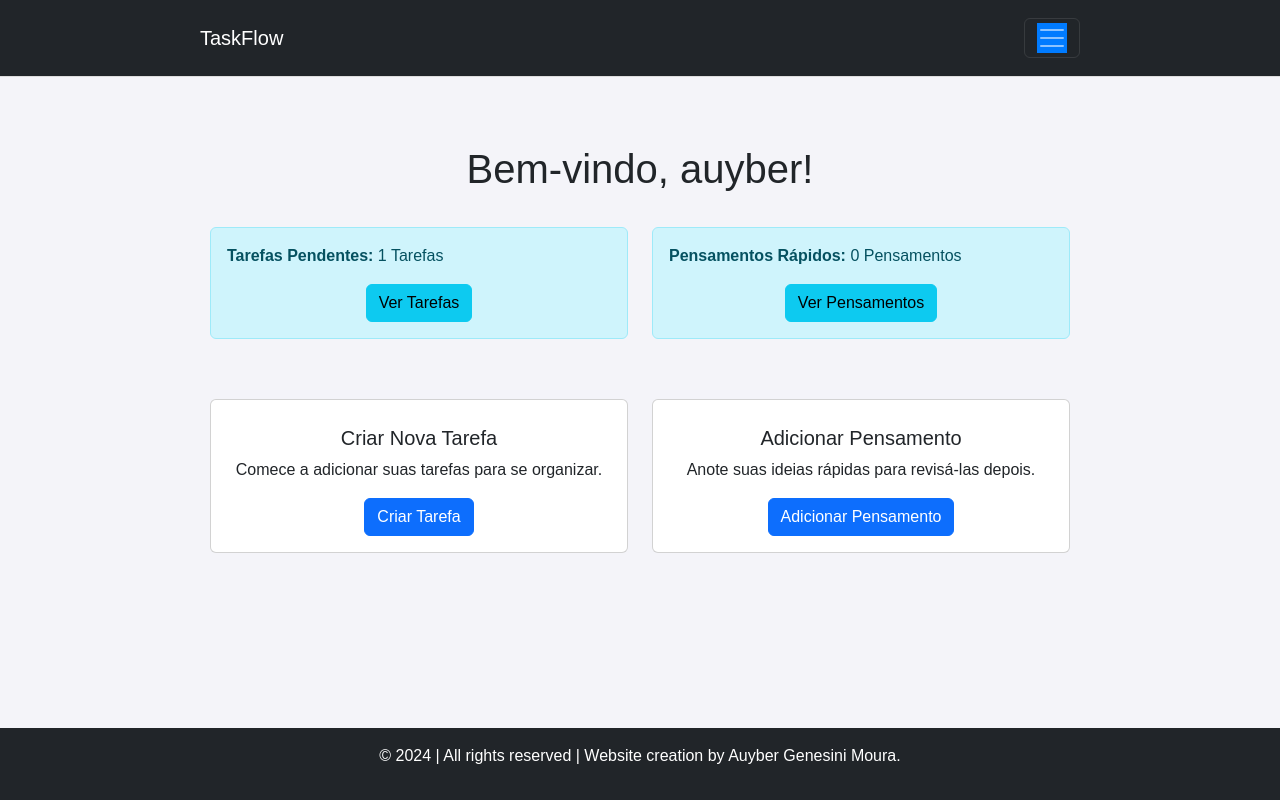
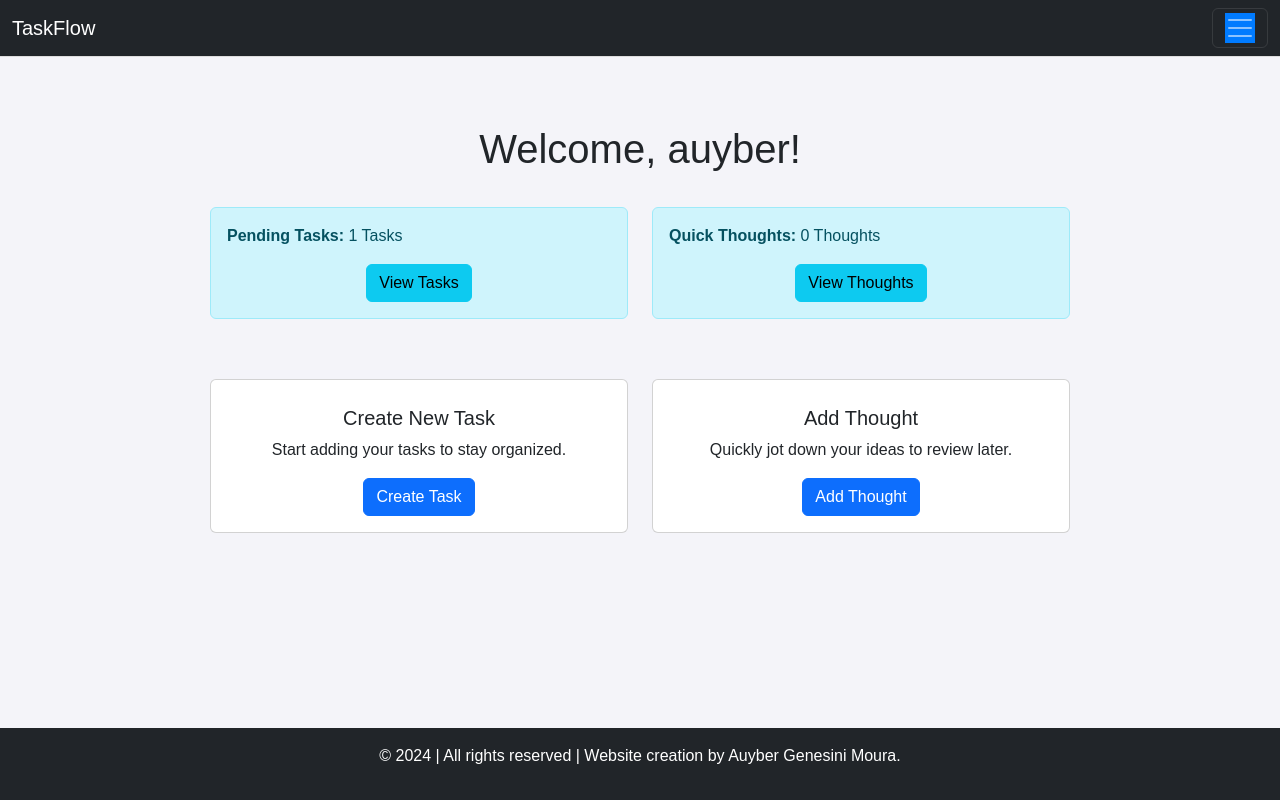
Before and after one commit to auyber/TaskFlow, a Flask app: page /index in a window 1280 px wide. Run offline with Flask 3, Linux system fonts and the light colour scheme; a user stored in the database is signed in.

Commit message:
feat: last updates

```diff
--- a/app/auth.py
+++ b/app/auth.py
@@ -6,7 +6,7 @@
 
 auth = Blueprint('auth', __name__)
 
-# Rota para registro de novo usuário
+# Route for registering a new user
 @auth.route('/register', methods=['GET', 'POST'])
 def register():
     form = RegistrationForm()
@@ -19,7 +19,7 @@
         return redirect(url_for('auth.login'))
     return render_template('register.html', form=form)
 
-# Rota para login de usuário
+# Route for user login
 @auth.route('/login', methods=['GET', 'POST'])
 def login():
     form = LoginForm()
@@ -33,7 +33,7 @@
             flash('Login unsuccessful. Check email and password.', 'danger')
     return render_template('login.html', form=form)
 
-# Rota para logout de usuário
+# Route for user logout
 @auth.route('/logout')
 def logout():
     logout_user()
--- a/app/routes.py
+++ b/app/routes.py
@@ -6,20 +6,18 @@
 from .forms import LoginForm, RegistrationForm, QuickThoughtForm, TaskForm
 
 def init_routes(app):
-    # Filtro customizado para 'yesno'
+    # Custom filter for 'yesno'
     @app.template_filter('yesno')
     def yesno_filter(value):
-        return "Concluída" if value else "Não concluída"
+        return "Completed" if value else "Not completed"
 
-    # Página inicial
-    # Página inicial
+    # Home Page
     @app.route('/index')
     @login_required
     def index():
-        tasks = Task.query.filter_by(user_id=current_user.id).all()  # Obtém todas as tarefas do usuário
-        thoughts = QuickThought.query.filter_by(user_id=current_user.id).all()  # Obtém todos os pensamentos do usuário
+        tasks = Task.query.filter_by(user_id=current_user.id).all()  # Get all user's tasks
+        thoughts = QuickThought.query.filter_by(user_id=current_user.id).all()  # Get all user's thoughts
         return render_template('index.html', tasks=tasks, thoughts=thoughts)
-
 
     # Login
     @app.route('/', methods=['GET', 'POST'])
@@ -34,10 +32,10 @@
                 login_user(user)
                 return redirect(url_for('index'))
             else:
-                flash("Usuário ou senha incorretos. Tente novamente.", "error")
+                flash("Incorrect username or password. Please try again.", "error")
         return render_template('login.html', form=form)
 
-    # Registro de usuários
+    # User Registration
     @app.route('/register', methods=['GET', 'POST'])
     def register():
         if current_user.is_authenticated:
@@ -53,10 +51,10 @@
             existing_email = User.query.filter_by(email=email).first()
 
             if existing_user:
-                flash("Nome de usuário já cadastrado!", "error")
+                flash("Username already taken!", "error")
                 return redirect(url_for('register'))
             elif existing_email:
-                flash("Email já cadastrado!", "error")
+                flash("Email already registered!", "error")
                 return redirect(url_for('register'))
 
             hashed_password = generate_password_hash(password, method='sha256')
@@ -65,19 +63,19 @@
             db.session.commit()
 
             login_user(new_user)
-            flash("Cadastro realizado com sucesso!", "success")
+            flash("Registration successful!", "success")
             return redirect(url_for('index'))
 
         return render_template('register.html', form=form)
 
-    # Tarefas
+    # Tasks
     @app.route('/tasks', methods=['GET', 'POST'])
     @login_required
     def tasks():
         user_tasks = Task.query.filter_by(user_id=current_user.id).all()
         form = TaskForm()
 
-        # Se o formulário for enviado, tratamos a edição
+        # If the form is submitted, handle editing
         if form.validate_on_submit():
             task_id = request.form.get('task_id')
             task = Task.query.get_or_404(task_id)
@@ -85,8 +83,8 @@
             task.description = form.description.data
             db.session.commit()
 
-            flash("Tarefa editada com sucesso!", "edit_task_success")
-            return redirect(url_for('tasks'))  # Volta para a página de tarefas
+            flash("Task updated successfully!", "edit_task_success")
+            return redirect(url_for('tasks'))  # Go back to tasks page
 
         return render_template('tasks.html', tasks=user_tasks, form=form)
 
@@ -103,8 +101,8 @@
             db.session.add(new_task)
             db.session.commit()
 
-            flash("Tarefa criada com sucesso!", "create_task_success")
-            return redirect(url_for('tasks'))  # Redireciona para a lista de tarefas
+            flash("Task created successfully!", "create_task_success")
+            return redirect(url_for('tasks'))  # Redirect to the tasks list
 
         return render_template('create_task.html', form=form)
 
@@ -114,46 +112,46 @@
         task = Task.query.get_or_404(task_id)
 
         if task.user_id != current_user.id:
-            flash("Você não tem permissão para editar esta tarefa.", "error")
+            flash("You do not have permission to edit this task.", "error")
             return redirect(url_for('tasks'))
 
-        # Captura os dados do formulário inline
+        # Capture form data inline
         title = request.form.get('title')
         description = request.form.get('description')
 
-        # Atualiza os campos da tarefa
+        # Update task fields
         if title and description:
             task.title = title
             task.description = description
             db.session.commit()
-            flash("Tarefa editada com sucesso!", "success")
+            flash("Task updated successfully!", "success")
         else:
-            flash("Todos os campos são obrigatórios!", "error")
+            flash("All fields are required!", "error")
 
         return redirect(url_for('tasks'))
 
-        # Preenche o formulário com os dados da tarefa para edição
+        # Pre-fill the form with the task data for editing
         form.title.data = task.title
         form.description.data = task.description
         return render_template('tasks.html', form=form, task=task)
 
-    # Deletar tarefas
+    # Delete tasks
     @app.route('/task/delete/<int:task_id>', methods=['POST'])
     @login_required
     def delete_task(task_id):
         task = Task.query.get_or_404(task_id)
 
         if task.user_id != current_user.id:
-            flash("Você não tem permissão para excluir essa tarefa.", "danger")
+            flash("You do not have permission to delete this task.", "danger")
             return redirect(url_for('tasks'))
 
         db.session.delete(task)
         db.session.commit()
 
-        flash("Tarefa excluída com sucesso!", "delete_task_success")
-        return redirect(url_for('tasks'))  # Redireciona para a página de tarefas após exclusão
+        flash("Task deleted successfully!", "delete_task_success")
+        return redirect(url_for('tasks'))  # Redirect to the tasks page after deletion
 
-    # Pensamentos Rápidos
+    # Quick Thoughts
     @app.route('/quick-thought', methods=['GET', 'POST'])
     @login_required
     def quick_thought():
@@ -165,40 +163,38 @@
             new_thought = QuickThought(content=content, user_id=current_user.id)
             db.session.add(new_thought)
             db.session.commit()
-            flash("Pensamento adicionado com sucesso!", "success")
+            flash("Thought added successfully!", "success")
             return redirect(url_for('quick_thought'))
 
         thoughts = QuickThought.query.filter_by(user_id=current_user.id).all()
         return render_template('quick_thought.html', form=form, thoughts=thoughts, editing_thought_id=editing_thought_id)
-
 
     @app.route('/quick-thought/edit/<int:thought_id>', methods=['POST'])
     @login_required
     def edit_thought(thought_id):
         thought = QuickThought.query.get_or_404(thought_id)
         if thought.user_id != current_user.id:
-            flash("Você não tem permissão para editar este pensamento.", "error")
+            flash("You do not have permission to edit this thought.", "error")
             return redirect(url_for('quick_thought'))
 
         content = request.form.get('content')
         if content:
             thought.content = content
             db.session.commit()
-            flash("Pensamento atualizado com sucesso!", "success")
+            flash("Thought updated successfully!", "success")
         return redirect(url_for('quick_thought'))
-
 
     @app.route('/quick-thought/delete/<int:thought_id>', methods=['POST'])
     @login_required
     def delete_thought(thought_id):
         thought = QuickThought.query.get_or_404(thought_id)
         if thought.user_id != current_user.id:
-            flash("Você não tem permissão para excluir este pensamento.", "error")
+            flash("You do not have permission to delete this thought.", "error")
             return redirect(url_for('quick_thought'))
 
         db.session.delete(thought)
         db.session.commit()
-        flash("Pensamento excluído com sucesso!", "success")
+        flash("Thought deleted successfully!", "success")
         return redirect(url_for('quick_thought'))
 
     @app.route('/contact')
--- a/app/static/css/styles.css
+++ b/app/static/css/styles.css
@@ -1,6 +1,6 @@
 /* styles.css */
 
-/* Estilo geral */
+/* General style */
 body {
     font-family: Arial, sans-serif;
     background-color: #f4f4f9;
@@ -11,14 +11,14 @@
     min-height: 100vh;
 }
 
-/* Cabeçalho */
+/* Header */
 h2, h3 {
     color: #333;
     text-align: center;
     margin-top: 20px;
 }
 
-/* Formulário */
+/* Form style */
 form {
     max-width: 500px;
     margin: 0 auto;
@@ -60,7 +60,7 @@
     background-color: #0056b3;
 }
 
-/* Lista de tarefas e pensamentos */
+/* Task and quick thought list */
 ul {
     list-style-type: none;
     padding: 0;
@@ -85,7 +85,7 @@
     color: #0056b3;
 }
 
-/* Mensagens de sucesso e erro */
+/* Success and error messages */
 .success {
     color: green;
     font-weight: bold;
@@ -98,32 +98,32 @@
 
 /* Navbar */
 .navbar {
-    background-color: #f8f9fa; /* Cor de fundo mais clara */
-    border-bottom: 1px solid #ddd; /* Adiciona uma borda sutil */
+    background-color: #f8f9fa; /* Lighter background color */
+    border-bottom: 1px solid #ddd; /* Adds a subtle border */
 }
 
 .navbar-nav .nav-link {
-    color: #495057 !important; /* Cor mais suave para links */
+    color: #495057 !important; /* Softer link color */
 }
 
 .navbar-nav .nav-link:hover {
     color: #007bff !important;
 }
 
-/* Estilo do menu expansível */
+/* Expandable menu style */
 .navbar-toggler-icon {
     background-color: #007bff;
 }
 
-/* Layout de página */
+/* Page layout */
 .container {
     max-width: 900px;
     margin: 0 auto;
     padding: 20px;
-    flex-grow: 1; /* Permite que o conteúdo ocupe o restante da altura disponível */
+    flex-grow: 1; /* Allows content to take up remaining height */
 }
 
-/* Footer fixo */
+/* Fixed footer */
 footer {
     background-color: #343a40;
     color: #fff;
@@ -131,10 +131,10 @@
     padding: 10px 0;
     width: 100%;
     bottom: 0;
-    margin-top: auto; /* Empurra o footer para a parte inferior */
+    margin-top: auto; /* Pushes the footer to the bottom */
 }
 
-/* Estilo de botões personalizados */
+/* Custom button styles */
 .btn-outline-light {
     color: #fff;
     border-color: #fff;
@@ -145,7 +145,7 @@
     color: #fff;
 }
 
-/* Estilos específicos para as páginas de login e registro */
+/* Styles for login and register pages */
 .login-register-form {
     max-width: 500px;
     margin: 0 auto;
@@ -192,7 +192,7 @@
     background-color: #0056b3;
 }
 
-/* Estilo para o título TaskFlow */
+/* Title style for TaskFlow */
 .page-title {
     font-size: 5rem;
     font-weight: bold;
@@ -200,13 +200,13 @@
     margin-bottom: 100px;
 }
 
-/* Estilo para os textos de links de login e cadastro */
+/* Styles for login and register link texts */
 .text-center {
     text-align: center;
     margin-top: 10px;
 }
 
-/* Estilos específicos para as páginas de tasks e quick_thought */
+/* Specific styles for tasks and quick thoughts pages */
 .task-quick-thought-container {
     position: relative;
     padding: 15px;
@@ -218,7 +218,7 @@
 
 .task-quick-thought-container .description {
     margin-bottom: 20px;
-    padding-right: 40px; /* Adiciona espaço para os botões no canto direito */
+    padding-right: 40px; /* Adds space for buttons on the right corner */
 }
 
 .task-quick-thought-container .buttons {
@@ -244,7 +244,7 @@
     background-color: #0056b3;
 }
 
-/* Remove bordas visíveis dos formulários de exclusão */
+/* Removes visible borders from delete forms */
 .delete-form {
     border: none;
     margin: 0;
@@ -260,12 +260,17 @@
     cursor: pointer;
 }
 
-/* Adiciona estilo para o botão excluir */
+/* Add styles for delete button */
 .delete-form button:hover {
     color: red;
 }
 
-/* Ajustes para exibição em dispositivos móveis */
+/* Sets the maximum width for the navbar */
+.navbar .container {
+    max-width: 768px;
+}
+
+/* Adjustments for mobile display */
 @media (max-width: 1600px) {
     .navbar-nav {
         text-align: center;
--- a/app/templates/base.html
+++ b/app/templates/base.html
@@ -8,9 +8,9 @@
     <link rel="stylesheet" href="{{ url_for('static', filename='css/styles.css') }}">
 </head>
 <body class="d-flex flex-column min-vh-100">
-    <!-- Barra de navegação -->
+    <!-- Navigation bar -->
     <nav class="navbar navbar-dark bg-dark">
-        <div class="container">
+        <div class="container-fluid">
             <a class="navbar-brand" href="{{ url_for('index') }}">TaskFlow</a>
             <button class="navbar-toggler" type="button" data-bs-toggle="collapse" data-bs-target="#navbarNav" aria-controls="navbarNav" aria-expanded="false" aria-label="Toggle navigation">
                 <span class="navbar-toggler-icon"></span>
@@ -37,17 +37,17 @@
         </div>
     </nav>
 
-    <!-- Conteúdo principal -->
+    <!-- Main content -->
     <div class="container mt-5 flex-grow-1">
         {% block content %}{% endblock %}
     </div>
 
-    <!-- Footer fixo -->
+    <!-- Fixed footer -->
     <footer class="bg-dark text-white text-center py-3">
         <p>© 2024 | All rights reserved | Website creation by <a href="https://github.com/auyber" target="_blank" class="text-white">Auyber Genesini Moura</a>.</p>
     </footer>
 
-    <!-- Scripts Bootstrap -->
+    <!-- Bootstrap scripts -->
     <script src="https://cdn.jsdelivr.net/npm/bootstrap@5.3.1/dist/js/bootstrap.bundle.min.js"></script>
 </body>
 </html>
--- a/app/templates/index.html
+++ b/app/templates/index.html
@@ -1,59 +1,60 @@
 {% extends "base.html" %}
 
-{% block title %}Bem-vindo ao TaskFlow{% endblock %}
+{% block title %}Welcome to TaskFlow{% endblock %}
 
 {% block content %}
     {% if current_user.is_authenticated %}
+        <!-- Welcome message for the logged-in user -->
         <div class="text-center">
-            <h1>Bem-vindo, {{ current_user.username }}!</h1>
+            <h1>Welcome, {{ current_user.username }}!</h1>
         </div>
 
-        <!-- Resumo de Tarefas e Pensamentos -->
+        <!-- Summary of Tasks and Quick Thoughts -->
         <div class="container mt-4">
             <div class="row">
-                <!-- Resumo de Tarefas -->
+                <!-- Summary of Tasks -->
                 <div class="col-md-6">
                     <div class="alert alert-info">
-                        <strong>Tarefas Pendentes:</strong> {{ tasks|length }} Tarefas
-                        <!-- Botão abaixo da descrição, centralizado -->
+                        <strong>Pending Tasks:</strong> {{ tasks|length }} Tasks
+                        <!-- Button below the description, centered -->
                         <div class="d-flex justify-content-center mt-3">
-                            <a href="{{ url_for('tasks') }}" class="btn btn-info">Ver Tarefas</a>
+                            <a href="{{ url_for('tasks') }}" class="btn btn-info">View Tasks</a>
                         </div>
                     </div>
                 </div>
-                <!-- Resumo de Pensamentos -->
+                <!-- Summary of Quick Thoughts -->
                 <div class="col-md-6">
                     <div class="alert alert-info">
-                        <strong>Pensamentos Rápidos:</strong> {{ thoughts|length }} Pensamentos
-                        <!-- Botão abaixo da descrição, centralizado -->
+                        <strong>Quick Thoughts:</strong> {{ thoughts|length }} Thoughts
+                        <!-- Button below the description, centered -->
                         <div class="d-flex justify-content-center mt-3">
-                            <a href="{{ url_for('quick_thought') }}" class="btn btn-info">Ver Pensamentos</a>
+                            <a href="{{ url_for('quick_thought') }}" class="btn btn-info">View Thoughts</a>
                         </div>
                     </div>
                 </div>
             </div>
         </div>
 
-        <!-- Ações rápidas -->
+        <!-- Quick Actions -->
         <div class="container mt-4">
             <div class="row">
-                <!-- Criar nova tarefa -->
+                <!-- Create New Task -->
                 <div class="col-md-6 d-flex">
                     <div class="card flex-fill">
                         <div class="card-body text-center">
-                            <h5 class="card-title">Criar Nova Tarefa</h5>
-                            <p class="card-text">Comece a adicionar suas tarefas para se organizar.</p>
-                            <a href="{{ url_for('create_task') }}" class="btn btn-primary">Criar Tarefa</a>
+                            <h5 class="card-title">Create New Task</h5>
+                            <p class="card-text">Start adding your tasks to stay organized.</p>
+                            <a href="{{ url_for('create_task') }}" class="btn btn-primary">Create Task</a>
                         </div>
                     </div>
                 </div>
-                <!-- Criar novo pensamento -->
+                <!-- Add New Thought -->
                 <div class="col-md-6 d-flex">
                     <div class="card flex-fill">
                         <div class="card-body text-center">
-                            <h5 class="card-title">Adicionar Pensamento</h5>
-                            <p class="card-text">Anote suas ideias rápidas para revisá-las depois.</p>
-                            <a href="{{ url_for('quick_thought') }}" class="btn btn-primary">Adicionar Pensamento</a>
+                            <h5 class="card-title">Add Thought</h5>
+                            <p class="card-text">Quickly jot down your ideas to review later.</p>
+                            <a href="{{ url_for('quick_thought') }}" class="btn btn-primary">Add Thought</a>
                         </div>
                     </div>
                 </div>
@@ -61,10 +62,12 @@
         </div>
 
     {% else %}
+        <!-- Welcome message for non-authenticated users -->
         <div class="text-center">
-            <h1>Bem-vindo ao TaskFlow!</h1>
+            <h1>Welcome to TaskFlow!</h1>
+            <!-- Login and Register buttons -->
             <a href="{{ url_for('login') }}" class="btn btn-primary">Login</a> |
-            <a href="{{ url_for('register') }}" class="btn btn-secondary">Registrar</a>
+            <a href="{{ url_for('register') }}" class="btn btn-secondary">Register</a>
         </div>
     {% endif %}
 {% endblock %}
```
Also changed, not shown: app/__init__.py (+14 -14 lines), app/forms.py (+16 -16 lines), app/models.py (+4 -4 lines), app/templates/create_task.html (+9 -4 lines), app/templates/edit_task.html (+9 -4 lines), app/templates/login.html (+4 -4 lines), app/templates/quick_thought.html (+9 -9 lines), app/templates/register.html (+5 -5 lines), app/templates/tasks.html (+8 -8 lines), instance/site.db.
